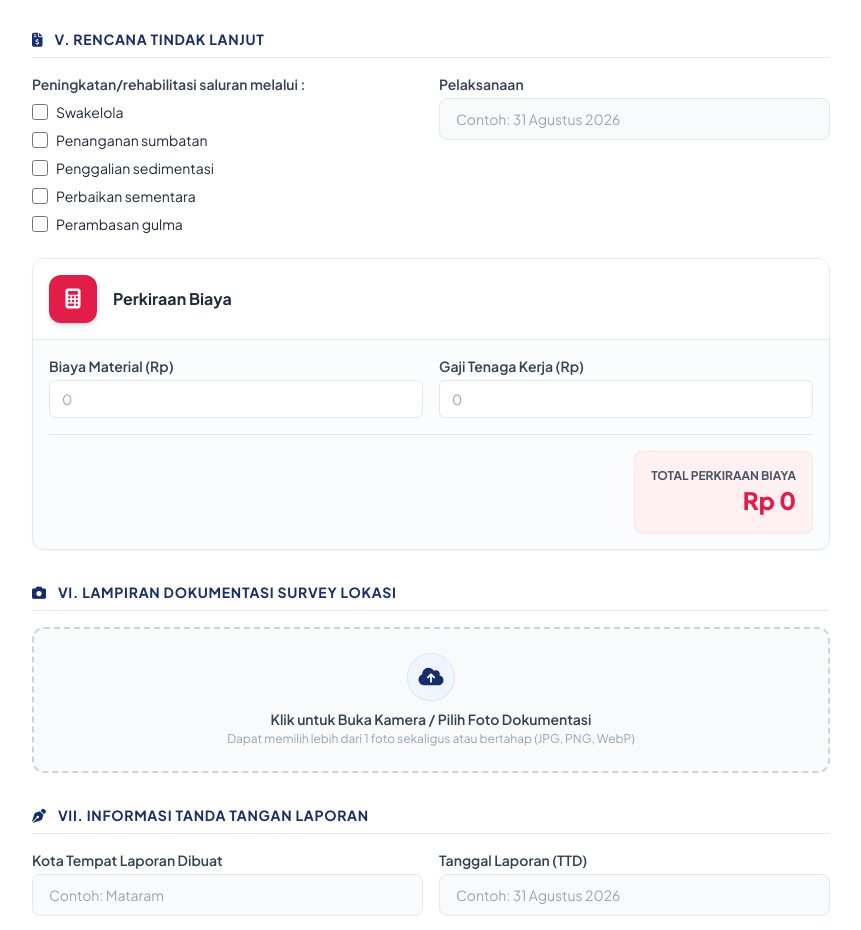
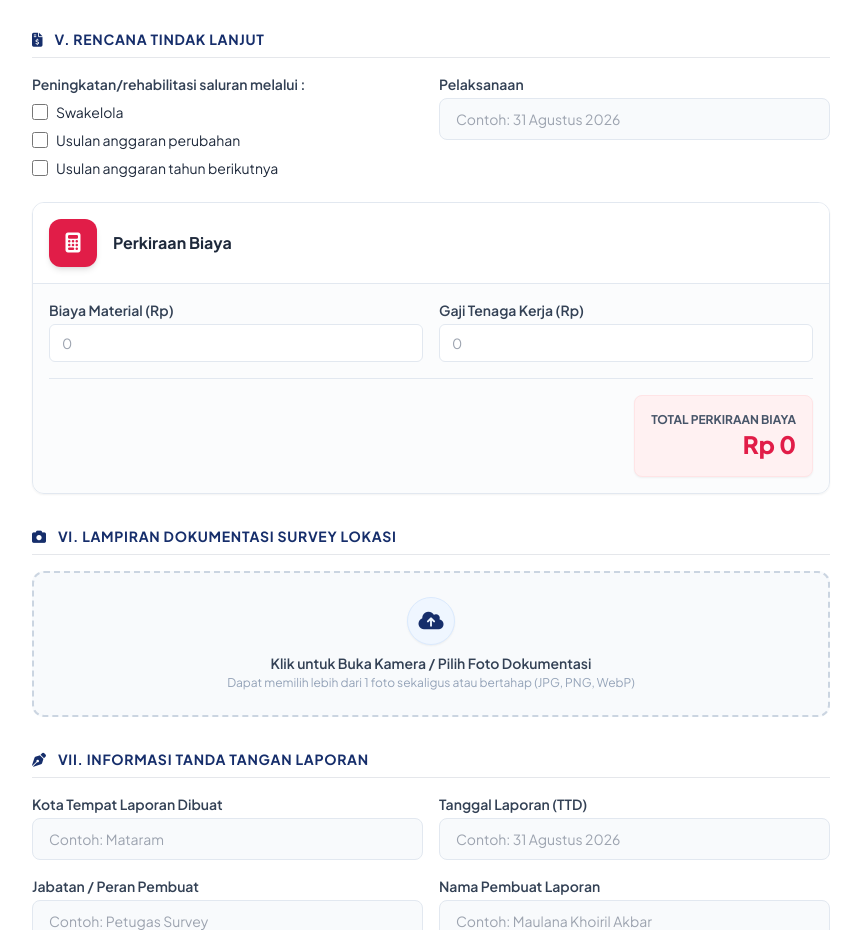
Before and after one commit to RifkyFadjar/KP, a plain HTML site: page survey.html in a window 1280 px wide. Shown: the part 1942-2872 px from the top of the page, without its empty margins (209-1070 px from the left). Drawn offline with nearby package versions, Linux system fonts and the light colour scheme.

Commit message:
Kembalikan 3 pilihan pada Bagian V Rencana Tindak Lanjut

```diff
--- a/survey.html
+++ b/survey.html
@@ -323,17 +323,12 @@
                                         value="Swakelola" class="w-4 h-4 text-pupr-blue rounded">
                                     Swakelola</label>
                                 <label class="flex items-center gap-2 text-sm"><input type="checkbox"
-                                        value="Penanganan sumbatan" class="w-4 h-4 text-pupr-blue rounded">
-                                    Penanganan sumbatan</label>
+                                        value="Usulan anggaran perubahan" class="w-4 h-4 text-pupr-blue rounded">
+                                    Usulan anggaran perubahan</label>
                                 <label class="flex items-center gap-2 text-sm"><input type="checkbox"
-                                        value="Penggalian sedimentasi" class="w-4 h-4 text-pupr-blue rounded">
-                                    Penggalian sedimentasi</label>
-                                <label class="flex items-center gap-2 text-sm"><input type="checkbox"
-                                        value="Perbaikan sementara" class="w-4 h-4 text-pupr-blue rounded">
-                                    Perbaikan sementara</label>
-                                <label class="flex items-center gap-2 text-sm"><input type="checkbox"
-                                        value="Perambasan gulma" class="w-4 h-4 text-pupr-blue rounded">
-                                    Perambasan gulma</label>
+                                        value="Usulan anggaran tahun berikutnya"
+                                        class="w-4 h-4 text-pupr-blue rounded"> Usulan anggaran tahun
+                                    berikutnya</label>
                             </div>
                         </div>
                         <div>
```
